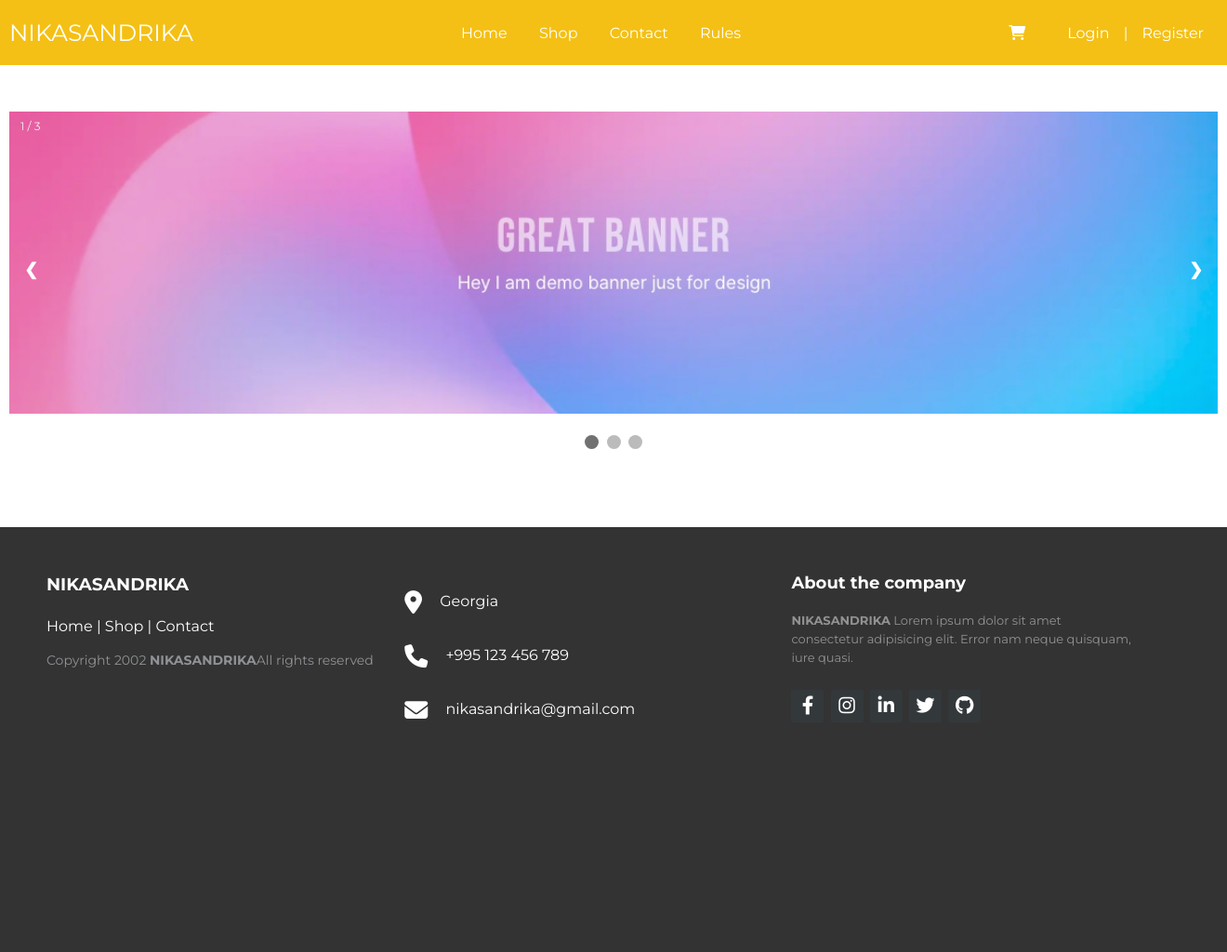
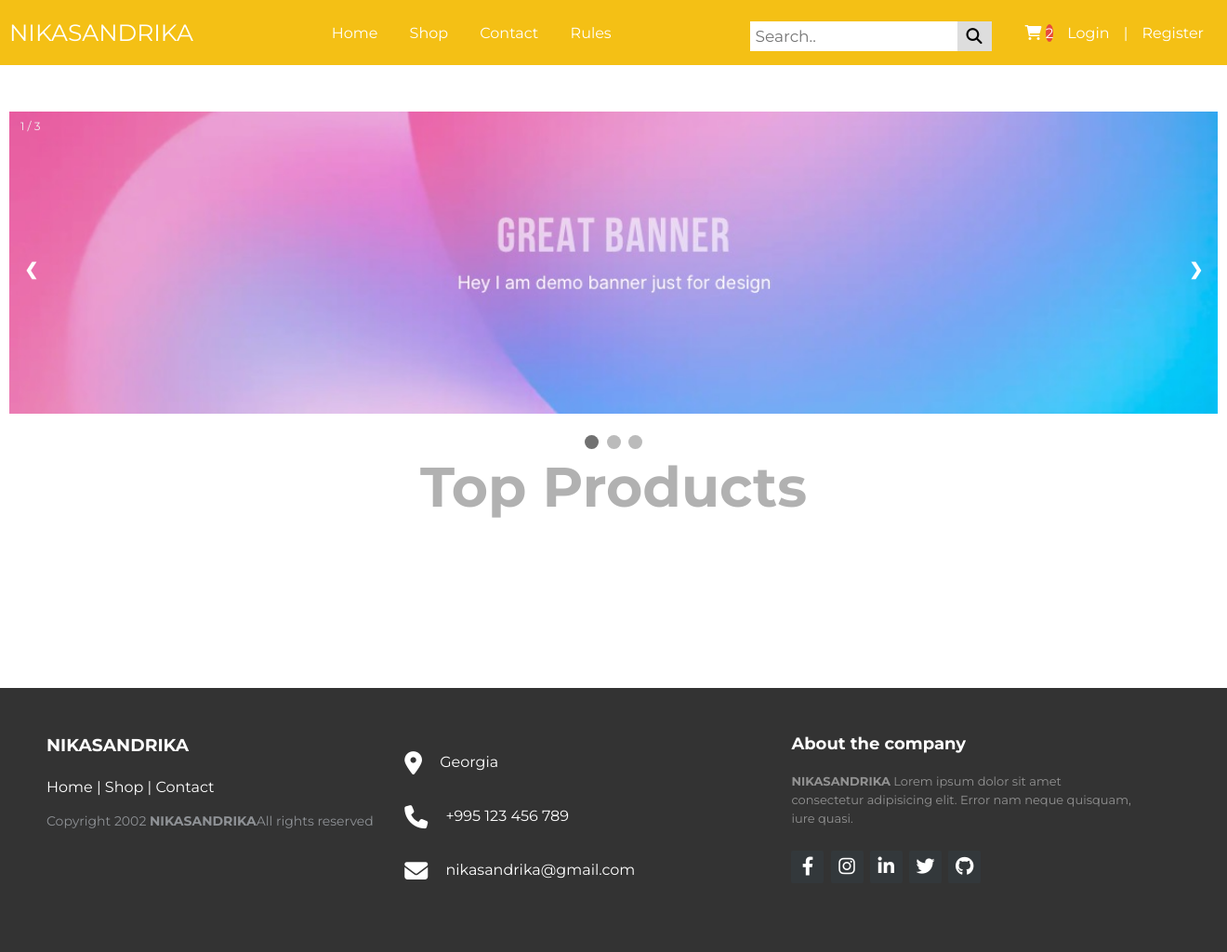
Before and after one commit to sandrikkk/Ecommerce-django, a Django app: page / in a window 1320 px wide. Shown: the whole page at 93% size. Before the commit the page ends 773 px from the top, so only its background shows below. Run offline with Django 4.2, Linux system fonts and the light colour scheme; data that the repository does not hold is empty; some libraries are stand-ins or nearby versions.

Commit message:
search function

```diff
--- a/ecommerce/static/css/style.css
+++ b/ecommerce/static/css/style.css
@@ -49,6 +49,9 @@ header{
   display: flex;
   align-items: center;
 }
+.header-text a{
+text-decoration: none;
+}
 .header-text span{
   color: #fff;
 }
@@ -60,13 +63,16 @@ header{
 .header-text-item:hover{
   color: #333;
 }
-.shopping-icon{
+.item-count {
+top: 0px;
+right: -10px;
+width: 16px;
+height: 16px;
+border-radius: 50%;
+background: #e74c3c;
 color: #fff;
-    padding-right: 30px;
-    transition: 0.3s;
-}
-.shopping-icon:hover{
-    color: #333;
+text-align: center;
+font-size: 15px;
 }
 .logo a{
   font-size: 25px;
@@ -81,7 +87,30 @@ nav a{
 nav a:hover{
   color: #333;
 }
+.search-container{
+margin-right: 20px;
+}
+.searchbar-input {
+padding: 6px;
+margin-top: 8px;
+font-size: 17px;
+border: none;
+}
 
+.search-container button {
+float: right;
+padding: 6px 10px;
+margin-top: 8px;
+margin-right: 16px;
+background: #ddd;
+font-size: 17px;
+border: none;
+cursor: pointer;
+}
+
+.search-container button:hover {
+background: #ccc;
+}
 /* =======================footer======================= */
 @media (max-height:800px){
     footer{
@@ -205,6 +234,35 @@ nav a:hover{
   .footer-distributed .footer-center i{
     margin-left: 0;
   }
+}
+/* ==========================home page============================== */
+.home-container{
+  display: flex;
+  align-items: center;
+  justify-content: space-around;
+}
+.header-title{
+  font-size: 60px;
+  text-align: center;
+  margin-bottom: 100px;
+}
+.home-card {
+  box-shadow: 0 4px 8px 0 rgba(0, 0, 0, 0.2);
+  max-width: 300px;
+  margin: auto;
+  text-align: center;
+  font-family: arial;
+}
+.price {
+  color: grey;
+  font-size: 22px;
+  padding: 15px 0;
+}
+.cardpartext{
+  padding: 15px 0;
+}
+.card button:hover {
+  opacity: 0.7;
 }
 /* =============auth=============== */
 .auth-form-container{
@@ -677,6 +735,7 @@ h4 {
   .second-btn{
     background-color: transparent;
     border: 1px solid #f4c015;
+    border-radius: 10px;
     color: #333;
     padding: 15px 20px;
     transition: 0.3s;
--- a/ecommerce/views.py
+++ b/ecommerce/views.py
@@ -2,7 +2,7 @@ from django.shortcuts import render
 from store.models import Product
 
 def index(request):
-    products = Product.objects.all().filter(is_available = True)
+    products = Product.objects.all().filter(is_available = True).order_by('-price')[:4]
 
     context = {
         'products': products
--- a/store/urls.py
+++ b/store/urls.py
@@ -3,6 +3,7 @@ from . import views
 
 urlpatterns = [
     path('', views.store, name ='store'),
-    path('<slug:category_slug>/', views.store, name = "products_by_category"),
-    path('<slug:category_slug>/<slug:product_slug>/', views.product_detail , name = "product_detail")
+    path('category/<slug:category_slug>/', views.store, name = "products_by_category"),
+    path('category/<slug:category_slug>/<slug:product_slug>/', views.product_detail , name = "product_detail"),
+    path('search/', views.search, name = 'search')
 ]
--- a/templates/includes/navbar.html
+++ b/templates/includes/navbar.html
@@ -5,17 +5,26 @@
         </div>
         <nav>
             <div>
-                <a href=" {% url 'index' %} ">Home</a>
-                <a href=" {% url 'store' %} ">Shop</a>
+                <a href="{% url 'index' %}">Home</a>
+                <a href="{% url 'store' %}">Shop</a>
                 <a href="#">Contact</a>
                 <a href="#">Rules</a>
             </div>
         </nav>
         <div class="header-text">
-            <a href="#"><i class="fa-solid fa-cart-shopping shopping-icon"></i></a>
-            <a class="header-text-item" href="">Login</a>
+            <div class="search-container">
+                <form action="{% url 'search' %}" method = 'GET'>
+                  <input class="searchbar-input" type="text" placeholder="Search.." name = "keyword">
+                  <button type="submit"><i class="fa fa-search"></i></button>
+                </form>
+            </div>
+            <span class="cart-container">
+                <i class="fa fa-shopping-cart" aria-hidden="true"></i>
+                <span class="item-count">2</span>
+            </span>
+            <a class="header-text-item" href="./auth.html">Login</a>
             <span>|</span>
-            <a class="header-text-item" href="">Register</a>
+            <a class="header-text-item" href="./registration.html">Register</a>
         </div>
     </div>
 </header>
--- a/templates/index.html
+++ b/templates/index.html
@@ -33,6 +33,19 @@
         <span class="dot" onclick="currentSlide(3)"></span>
       </div>
 </div>
+  <!-- =================slider2------------------- -->
+  <h4 class="header-title">Top Products</h4>
+  <div class="container home-container">
+    {% for product in products %}
+      <div class="home-card">
+          <img src="{{product.images.url}}" alt="Atx-Jeans" style="width:100%">
+          <h1>Atx-Jeans</h1>
+          <p class="price">${{product.price}}</p>
+          <p class = 'cardpartext'>{{product.description}}</p>
+          <p><button class="btn-primary">Add to Cart</button></p>
+      </div>
+      {% endfor %}
+  </div>
 
 
 <script src="{% static './javascript/main.js' %}"></script>
```
Also changed, not shown: store/views.py (+20 -4 lines), templates/store/store.html (+15 -3 lines). Lines whose indentation alone changed are shown as unchanged.
